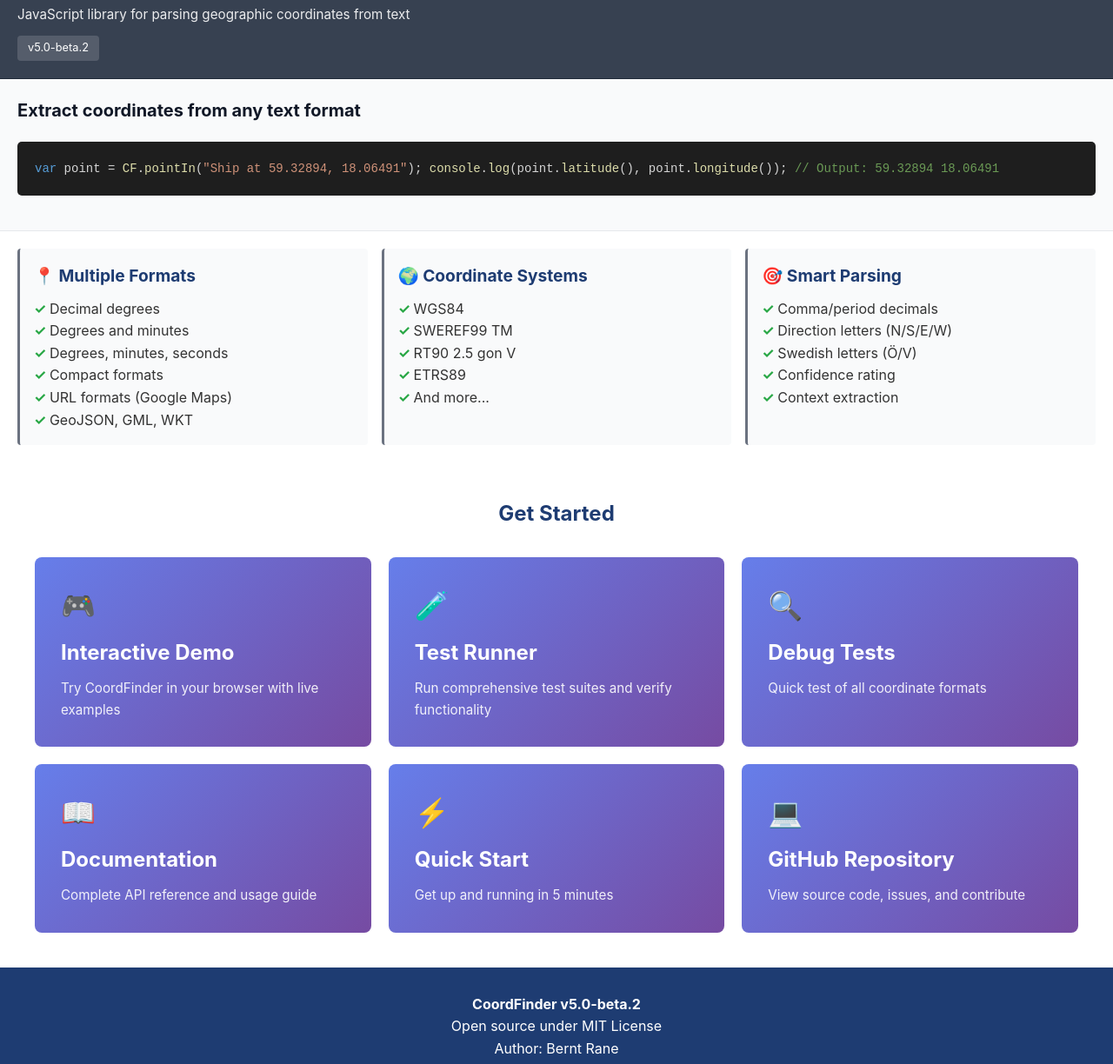
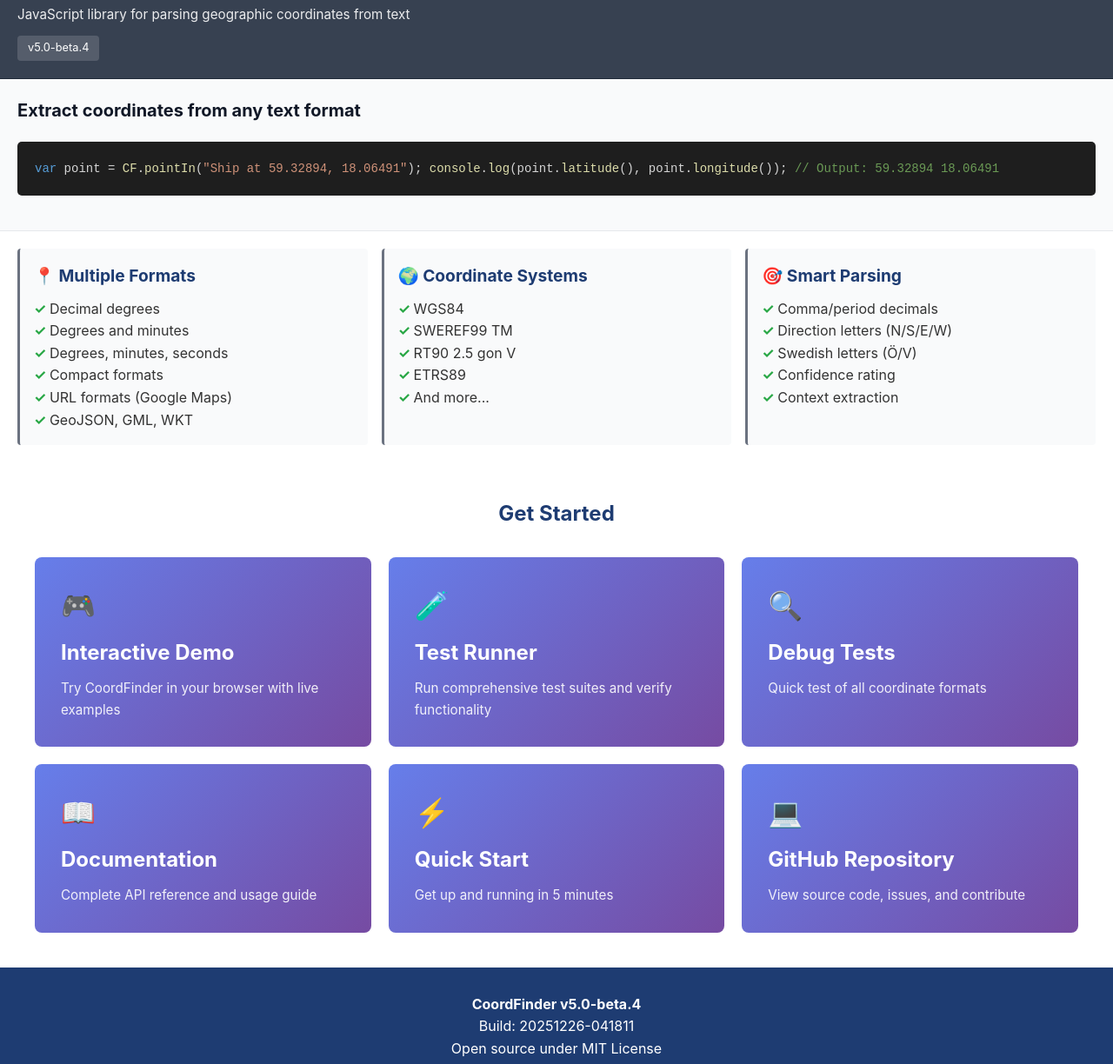
Before and after one commit to aieuren/coordfinder, a website: page index.html in a window 1280 px wide. Shown: the part 68-1292 px from the top of the page at 87% size. Drawn offline with Linux system fonts and the light colour scheme.

Commit message:
[v5.0-beta.4] Standardize version/build/author display across all pages
All HTML pages now dynamically fetch version, build, and author from CF object:

Updated pages:
- index.html: Added CF.version, CF.build, CF.author display
- tests/test-runner-md.html: Added version and build to header

All pages now show:
- Version: v5.0-beta.4 (from CF.version)
- Build: 20251226-041811 (from CF.build, synced with BUILD file)
- Author: Bernt Rane, Claude & Ona (from CF.author)

No more hardcoded version numbers that get out of sync!

Build: 20251226-041811

Co-authored-by: Ona <no-reply@ona.com>

```diff
--- a/index.html
+++ b/index.html
@@ -198,7 +198,7 @@
         <header>
             <h1>🗺️ CoordFinder</h1>
             <p class="subtitle">JavaScript library for parsing geographic coordinates from text</p>
-            <span class="version">v5.0-beta.2</span>
+            <span class="version" id="cfVersion">...</span>
         </header>
 
         <div class="hero">
@@ -288,15 +288,26 @@
         </div>
 
         <footer>
-            <p><strong>CoordFinder v5.0-beta.2</strong></p>
+            <p><strong>CoordFinder <span id="cfVersionFooter">...</span></strong></p>
+            <p>Build: <span id="cfBuild">...</span></p>
             <p>Open source under MIT License</p>
-            <p>Author: Bernt Rane</p>
+            <p>Author: <span id="cfAuthor">...</span></p>
             <p style="margin-top: 20px;">
                 <a href="https://github.com/aieuren/coordfinder">GitHub</a> •
-                <a href="docs/README.md">Documentation</a> •
+                <a href="docs/START_HERE.md">Documentation</a> •
                 <a href="examples/demo.html">Demo</a>
             </p>
         </footer>
     </div>
+
+    <script src="src/coordfinder.js"></script>
+    <script>
+        // Update version, build, and author from CF object
+        var versionText = 'v' + (CF.version || 'unknown');
+        document.getElementById('cfVersion').textContent = versionText;
+        document.getElementById('cfVersionFooter').textContent = versionText;
+        document.getElementById('cfBuild').textContent = CF.build || 'unknown';
+        document.getElementById('cfAuthor').textContent = CF.author || 'Unknown';
+    </script>
 </body>
 </html>
--- a/src/coordfinder.js
+++ b/src/coordfinder.js
@@ -1366,7 +1366,7 @@ function CF(text, opts) {
 
 // Metadata
 CF.version = "5.0-beta.4";
-CF.build = "20251226-033530"; // Timestamp-based build number
+CF.build = "20251226-041811"; // Timestamp-based build number
 CF.author = "Bernt Rane, Claude & Ona";
 CF.license = "MIT";
 CF.ratingDefault = 0.5;
```
Also changed, not shown: tests/test-runner-md.html (+5 -1 lines), 1 other file.
